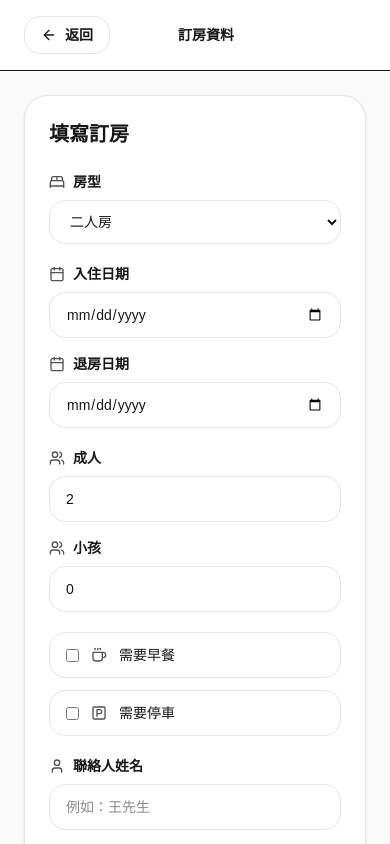
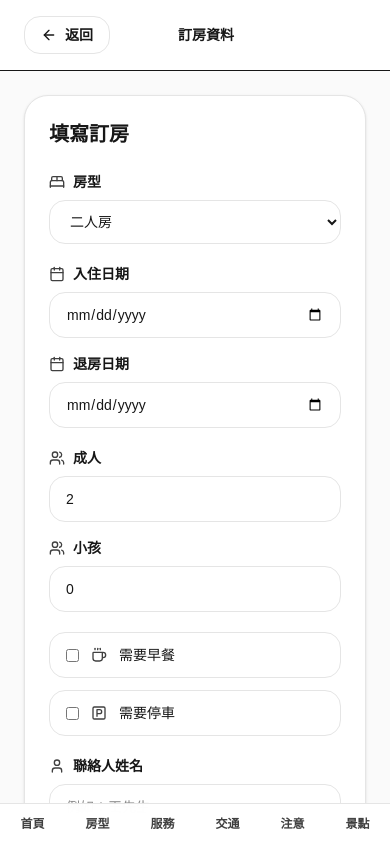
Before and after one commit to Zack2051/bnb-site, a Next.js app: page /booking in a window 390 px wide. Shown: the top 844 px of the page. Built offline with nearby package versions, Linux system fonts and the light colour scheme.

Commit message:
feat: improve mobile readability and add mobile bottom nav

```diff
--- a/src/app/amenities/page.tsx
+++ b/src/app/amenities/page.tsx
@@ -259,11 +259,11 @@ export default function AmenitiesAsAttractionsPage() {
                       <h2 className="text-2xl font-semibold text-neutral-900">
                         {a.name}
                       </h2>
-                      <p className="mt-2 text-sm text-neutral-600">{a.intro}</p>
+                      <p className="mt-2 text-sm text-neutral-700">{a.intro}</p>
                     </div>
 
                     <div className="rounded-2xl bg-neutral-50 p-4">
-                      <div className="flex items-center gap-2 text-xs text-neutral-500">
+                      <div className="flex items-center gap-2 text-xs text-neutral-700">
                         <MapPin size={16} />
                         <span>地址</span>
                       </div>
@@ -307,7 +307,7 @@ export default function AmenitiesAsAttractionsPage() {
           ))}
         </div>
 
-        <footer className="mt-12 border-t pt-6 text-center text-sm text-neutral-500">
+        <footer className="mt-12 border-t pt-6 text-center text-sm text-neutral-700">
           <div>© {new Date().getFullYear()} 隨意空間（小沈的家）</div>
           <div className="mt-1">226 新北市平溪區白石里 12 號</div>
         </footer>
--- a/src/app/booking/page.tsx
+++ b/src/app/booking/page.tsx
@@ -185,7 +185,7 @@ export default function BookingPage() {
             <div className="mt-6 grid gap-5">
               <div>
                 <div className="mb-2 flex items-center gap-2 text-sm font-semibold text-neutral-900">
-                  <BedDouble size={16} className="text-neutral-600" /> 房型
+                  <BedDouble size={16} className="text-neutral-700" /> 房型
                 </div>
                 <select
                   className="w-full rounded-2xl border border-neutral-200 bg-white px-4 py-3 text-sm outline-none focus:border-neutral-400"
@@ -201,7 +201,7 @@ export default function BookingPage() {
               <div className="grid gap-4 sm:grid-cols-2">
                 <div>
                   <div className="mb-2 flex items-center gap-2 text-sm font-semibold text-neutral-900">
-                    <Calendar size={16} className="text-neutral-600" /> 入住日期
+                    <Calendar size={16} className="text-neutral-700" /> 入住日期
                   </div>
                   <input
                     type="date"
@@ -213,7 +213,7 @@ export default function BookingPage() {
                 </div>
                 <div>
                   <div className="mb-2 flex items-center gap-2 text-sm font-semibold text-neutral-900">
-                    <Calendar size={16} className="text-neutral-600" /> 退房日期
+                    <Calendar size={16} className="text-neutral-700" /> 退房日期
                   </div>
                   <input
                     type="date"
@@ -228,7 +228,7 @@ export default function BookingPage() {
               <div className="grid gap-4 sm:grid-cols-2">
                 <div>
                   <div className="mb-2 flex items-center gap-2 text-sm font-semibold text-neutral-900">
-                    <Users size={16} className="text-neutral-600" /> 成人
+                    <Users size={16} className="text-neutral-700" /> 成人
                   </div>
                   <input
                     type="number"
@@ -240,7 +240,7 @@ export default function BookingPage() {
                 </div>
                 <div>
                   <div className="mb-2 flex items-center gap-2 text-sm font-semibold text-neutral-900">
-                    <Users size={16} className="text-neutral-600" /> 小孩
+                    <Users size={16} className="text-neutral-700" /> 小孩
                   </div>
                   <input
                     type="number"
@@ -259,7 +259,7 @@ export default function BookingPage() {
                     checked={s.breakfast}
                     onChange={(e) => update({ breakfast: e.target.checked })}
                   />
-                  <Coffee size={16} className="text-neutral-600" />
+                  <Coffee size={16} className="text-neutral-700" />
                   需要早餐
                 </label>
 
@@ -269,7 +269,7 @@ export default function BookingPage() {
                     checked={s.parkingNeed}
                     onChange={(e) => update({ parkingNeed: e.target.checked })}
                   />
-                  <ParkingSquare size={16} className="text-neutral-600" />
+                  <ParkingSquare size={16} className="text-neutral-700" />
                   需要停車
                 </label>
               </div>
@@ -277,7 +277,7 @@ export default function BookingPage() {
               <div className="grid gap-4 sm:grid-cols-2">
                 <div>
                   <div className="mb-2 flex items-center gap-2 text-sm font-semibold text-neutral-900">
-                    <User size={16} className="text-neutral-600" /> 聯絡人姓名
+                    <User size={16} className="text-neutral-700" /> 聯絡人姓名
                   </div>
                   <input
                     className="w-full rounded-2xl border border-neutral-200 bg-white px-4 py-3 text-sm outline-none focus:border-neutral-400"
@@ -288,7 +288,7 @@ export default function BookingPage() {
                 </div>
                 <div>
                   <div className="mb-2 flex items-center gap-2 text-sm font-semibold text-neutral-900">
-                    <Phone size={16} className="text-neutral-600" /> 聯絡電話
+                    <Phone size={16} className="text-neutral-700" /> 聯絡電話
                   </div>
                   <input
                     className="w-full rounded-2xl border border-neutral-200 bg-white px-4 py-3 text-sm outline-none focus:border-neutral-400"
@@ -301,7 +301,7 @@ export default function BookingPage() {
 
               <div>
                 <div className="mb-2 flex items-center gap-2 text-sm font-semibold text-neutral-900">
-                  <StickyNote size={16} className="text-neutral-600" /> 特殊需求（可選）
+                  <StickyNote size={16} className="text-neutral-700" /> 特殊需求（可選）
                 </div>
                 <textarea
                   className="min-h-[110px] w-full rounded-2xl border border-neutral-200 bg-white px-4 py-3 text-sm outline-none focus:border-neutral-400"
@@ -366,7 +366,7 @@ export default function BookingPage() {
               </div>
             </div>
 
-            <div className="mt-4 rounded-2xl bg-neutral-50 p-4 text-xs text-neutral-600 leading-5">
+            <div className="mt-4 rounded-2xl bg-neutral-50 p-4 text-xs text-neutral-700 leading-5">
               送出後狀態會是 <b>待確認</b>，我們會再用電話 / LINE 與你確認房況與訂房結果。
             </div>
           </div>
--- /dev/null
+++ b/src/app/components/MobileBottomNav.tsx
@@ -0,0 +1,41 @@
+"use client";
+
+import Link from "next/link";
+import { usePathname } from "next/navigation";
+
+const NAV_ITEMS = [
+  { href: "/", label: "首頁" },
+  { href: "/rooms", label: "房型" },
+  { href: "/services", label: "服務" },
+  { href: "/location", label: "交通" },
+  { href: "/rules", label: "注意" },
+  { href: "/amenities", label: "景點" },
+];
+
+export default function MobileBottomNav() {
+  const pathname = usePathname();
+
+  return (
+    <nav className="fixed inset-x-0 bottom-0 z-50 border-t border-neutral-200 bg-white/95 backdrop-blur md:hidden">
+      <ul className="mx-auto grid max-w-6xl grid-cols-6">
+        {NAV_ITEMS.map((item) => {
+          const active = pathname === item.href;
+          return (
+            <li key={item.href}>
+              <Link
+                href={item.href}
+                className={`block px-1 py-3 text-center text-xs font-semibold transition ${
+                  active
+                    ? "text-neutral-900"
+                    : "text-neutral-700 hover:text-neutral-900"
+                }`}
+              >
+                {item.label}
+              </Link>
+            </li>
+          );
+        })}
+      </ul>
+    </nav>
+  );
+}
--- a/src/app/layout.tsx
+++ b/src/app/layout.tsx
@@ -1,5 +1,6 @@
 import type { Metadata } from "next";
 import { Geist, Geist_Mono } from "next/font/google";
+import MobileBottomNav from "@/app/components/MobileBottomNav";
 import "./globals.css";
 
 const geistSans = Geist({
@@ -27,7 +28,8 @@ export default function RootLayout({
       <body
         className={`${geistSans.variable} ${geistMono.variable} antialiased`}
       >
-        {children}
+        <div className="pb-16 md:pb-0">{children}</div>
+        <MobileBottomNav />
       </body>
     </html>
   );
--- a/src/app/page.tsx
+++ b/src/app/page.tsx
@@ -123,7 +123,7 @@ export default function HomePage() {
       {/* Nav cards */}
       <section className="mx-auto max-w-6xl px-6 py-12">
         <h2 className="text-xl font-semibold">快速導覽</h2>
-        <p className="mt-2 text-sm text-neutral-600">
+        <p className="mt-2 text-sm text-neutral-700">
           點選下方項目查看房型、交通與入住資訊。
         </p>
 
@@ -137,7 +137,7 @@ export default function HomePage() {
               <div className="flex items-start justify-between">
                 <div>
                   <div className="text-lg font-semibold">{it.title}</div>
-                  <div className="mt-1 text-sm text-neutral-600">
+                  <div className="mt-1 text-sm text-neutral-700">
                     {it.desc}
                   </div>
                 </div>
@@ -149,7 +149,7 @@ export default function HomePage() {
           ))}
         </div>
 
-        <footer className="mt-12 border-t pt-6 text-center text-sm text-neutral-500">
+        <footer className="mt-12 border-t pt-6 text-center text-sm text-neutral-700">
           <div>
             © {new Date().getFullYear()} 隨意空間（小沈的家）
           </div>
--- a/src/app/rules/page.tsx
+++ b/src/app/rules/page.tsx
@@ -176,7 +176,7 @@ export default function RulesPage() {
               <div className="flex items-start justify-between gap-4">
                 <div>
                   <h2 className="text-lg font-semibold">{sec.title}</h2>
-                  <p className="mt-1 text-sm text-neutral-600">
+                  <p className="mt-1 text-sm text-neutral-700">
                     {sec.note}
                   </p>
                 </div>
@@ -206,7 +206,7 @@ export default function RulesPage() {
           <div className="flex flex-col gap-3 sm:flex-row sm:items-center sm:justify-between">
             <div>
               <div className="text-lg font-semibold">需要協助？</div>
-              <div className="mt-1 text-sm text-neutral-600">
+              <div className="mt-1 text-sm text-neutral-700">
                 抵達時間調整、加人、寵物需求或其他特殊狀況，歡迎先與我們聯繫，我們會盡力幫你安排。
               </div>
             </div>
@@ -228,7 +228,7 @@ export default function RulesPage() {
         </div>
 
         {/* Footer (match your homepage) */}
-        <footer className="mt-12 border-t pt-6 text-center text-sm text-neutral-500">
+        <footer className="mt-12 border-t pt-6 text-center text-sm text-neutral-700">
           <div>© {new Date().getFullYear()} 隨意空間（小沈的家）</div>
           <div className="mt-1">226 新北市平溪區白石里 12 號</div>
         </footer>
```
Also changed, not shown: src/app/location/page.tsx (+8 -8 lines), src/app/rooms/page.tsx (+8 -8 lines), src/app/services/page.tsx (+13 -13 lines).
